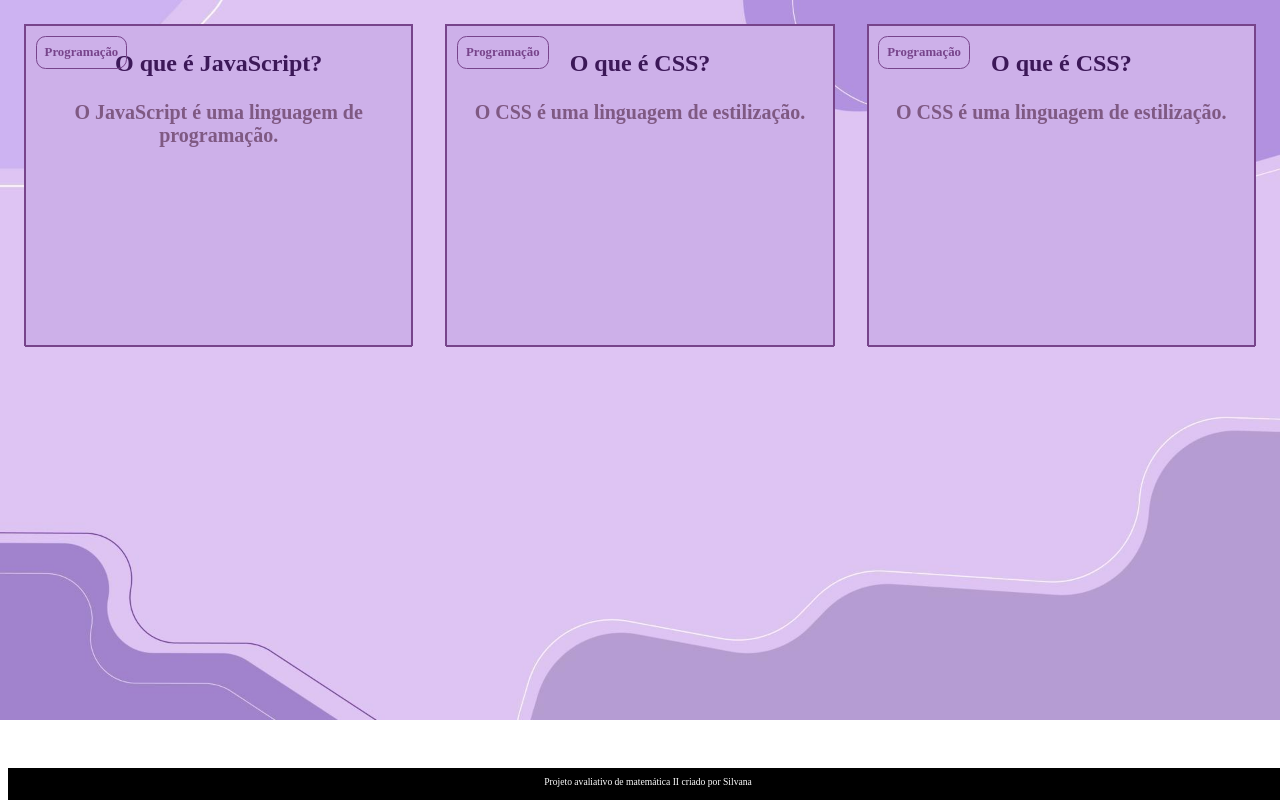
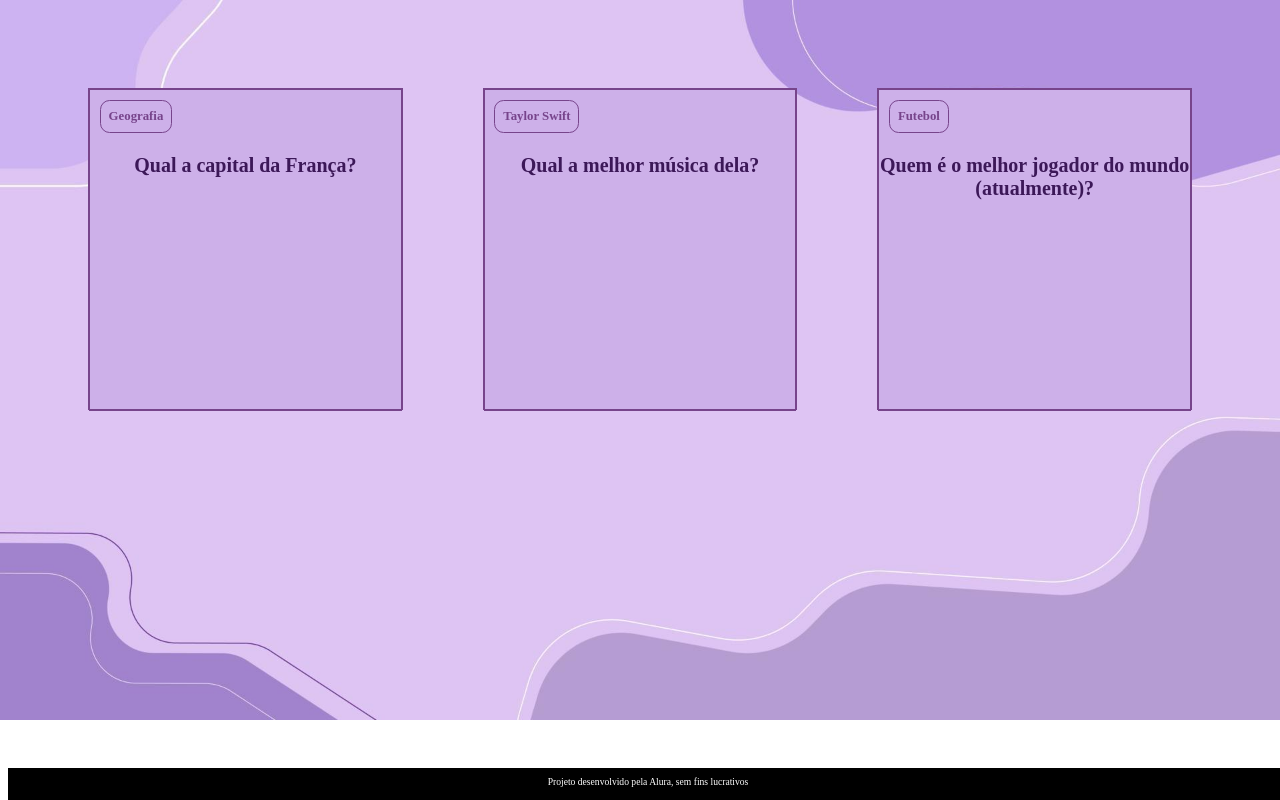
Before and after one commit to silvaninha007/Flashcards-Silvana, a plain HTML site: page Flashcard -- Silvana/index.html in a window 1280 px wide. Drawn offline with Linux system fonts and the light colour scheme.

Commit message:
Add files via upload

```diff
--- /dev/null
+++ b/Flashcard -- Silvana/app.js
@@ -0,0 +1,29 @@
+function criaCartao (categoria, pergunta, resposta) {
+    let container = document.getElementById ('container')
+    let cartao = document.createElement ('article')
+    cartao.className = 'cartao'
+
+    cartao.innerHTML = `
+        <div class="cartao__conteudo">
+                <h3>${categoria}</h3>
+                <div class="cartao__conteudo__pergunta">
+                 <p>${pergunta}</p>
+                </div>
+                <div class="cartao__conteudo__resposta">
+                 <p>${resposta}</p>
+                </div>
+            </div>
+    `
+
+    let respostaEstaVisivel = false
+
+    function viraCartao () {
+        respostaEstaVisivel = !respostaEstaVisivel
+        cartao.classList.toggle ('active', respostaEstaVisivel)
+    }
+    cartao.addEventListener ('click', viraCartao)
+
+
+    container.appendChild (cartao)
+
+}
--- a/Flashcard -- Silvana/index.html
+++ b/Flashcard -- Silvana/index.html
@@ -9,43 +9,23 @@
 <body>
     <main>
         <section id="container">
-            <article class="cartao">
+            <!--<article class="cartao">
                 <div class="cartao__conteudo">
                     <h3>Programação</h3>
                     <div class="cartao__conteudo__pergunta">
-                        <p> O que é JavaScript?</p>
+                     <p>O que é JavaScript?</p>
                     </div>
                     <div class="cartao__conteudo__resposta">
-                       <p> O JavaScript é uma linguagem de programação. </p>
+                     <p>O JavaScript é uma linguagem de programação.</p>
                     </div>
                 </div>
-            </article>
-            <article class="cartao">
-                <div class="cartao__conteudo">
-                    <h3>Programação</h3>
-                    <div class="cartao__conteudo__pergunta">
-                       <p> O que é CSS? </p>
-                    </div>
-                    <div class="cartao__conteudo__resposta">
-                       <p> O CSS é uma linguagem de estilização.</p>
-                    </div>
-                </div>
-            </article>
-            <article class="cartao">
-                <div class="cartao__conteudo">
-                    <h3>Programação</h3>
-                    <div class="cartao__conteudo__pergunta">
-                       <p> O que é CSS? </p>
-                    </div>
-                    <div class="cartao__conteudo__resposta">
-                       <p> O CSS é uma linguagem de estilização.</p>
-                    </div>
-                </div>
-            </article>
+            </article>-->
         </section>
     </main>
     <footer>
-        <p>Projeto avaliativo de matemática II criado por Silvana</p>
+        <p>Projeto desenvolvido pela Alura, sem fins lucrativos</p>
     </footer>
+    <script src="app.js"></script>
+    <script src="perguntas.js"></script>
 </body>
 </html>
--- /dev/null
+++ b/Flashcard -- Silvana/perguntas.js
@@ -0,0 +1,17 @@
+criaCartao (
+    'Geografia',
+    'Qual a capital da França?',
+    'A capital da França é Paris.'
+)
+
+criaCartao (
+    'Taylor Swift',
+    'Qual a melhor música dela?',
+    'Wildest Dreams.'
+)
+
+criaCartao (
+    'Futebol',
+    'Quem é o melhor jogador do mundo (atualmente)?',
+    'Vini Jr.'
+)
--- a/Flashcard -- Silvana/style.css
+++ b/Flashcard -- Silvana/style.css
@@ -13,6 +13,10 @@ body {
 
 #container {
     display: flex;
+    flex-wrap: wrap;
+    justify-content: space-between;
+    padding: 4rem;
+    gap: 3rem;
 }
 
 .cartao {
@@ -29,6 +33,8 @@ body {
     color: var(--texto-principal);
     border: 1px solid var(--texto-principal);
     height: 100%;
+    transform-style: preserve-3d;
+    transition: transform 500ms ease-in-out;
 }
 
 .cartao__conteudo h3 {
@@ -40,20 +46,49 @@ body {
     margin: 0.6rem;
     border-radius: 0.6rem;
     font-size: 1vw;
+    backface-visibility: hidden;
 
 }
 
 .cartao__conteudo__pergunta p{
     color: var(--texto-pergunta);
     font-weight: 600;
-    font-size: 24px;
+    font-size: 20px;
+    margin-top: 4rem;
 }
-
 .cartao__conteudo__resposta p{
     color: var(--texto-resposta);
     font-weight: 900;
-    font-size: 20px;
+    font-size: 24px;
+    padding: 1em;
 }
+.cartao.active .cartao__conteudo {
+    transform: rotateY(180deg);
+}
+
+.cartao__conteudo__pergunta,
+.cartao__conteudo__resposta {
+    backface-visibility: hidden;
+    position: absolute;
+    height: 100%;
+    width: 100%;
+}
+
+.cartao__conteudo__resposta {
+    transform: rotateY(180deg);
+}
+
+
+
+
+
+
+
+
+
+
+
+
 
 
 
```
